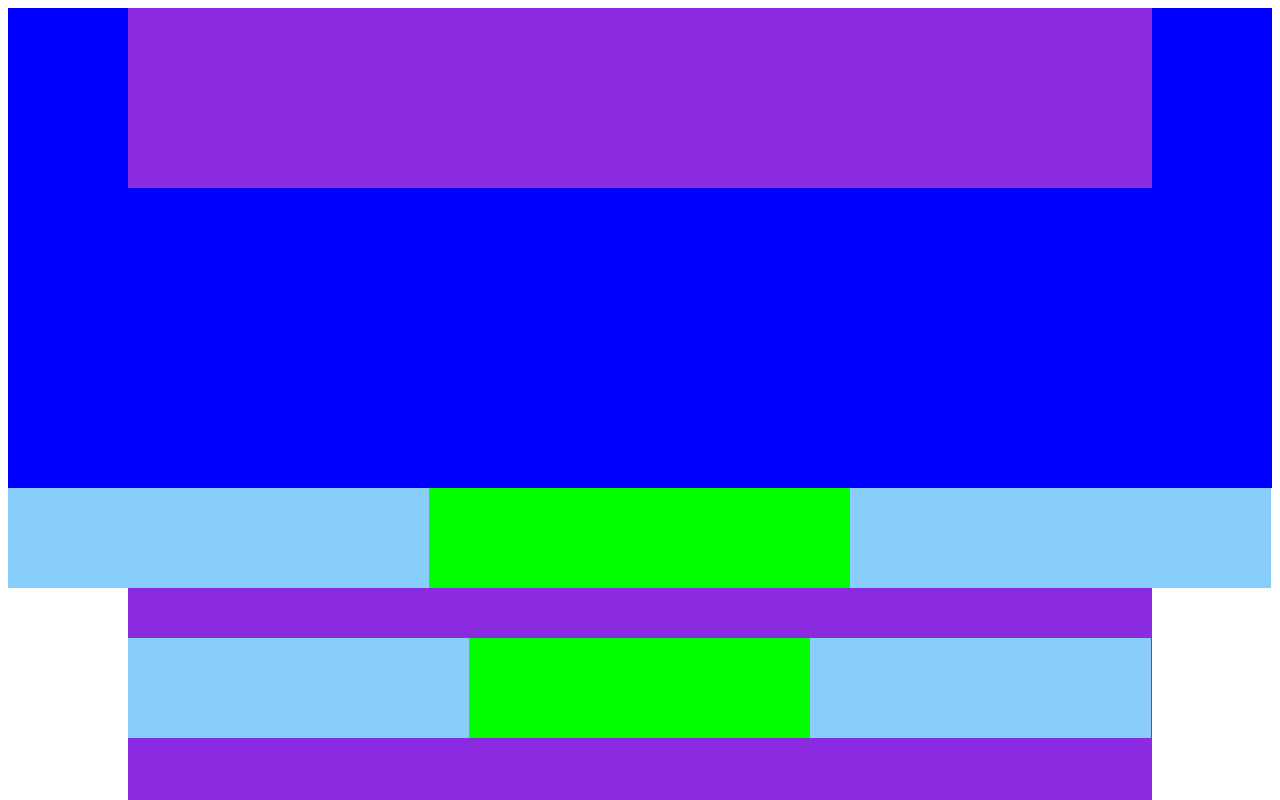
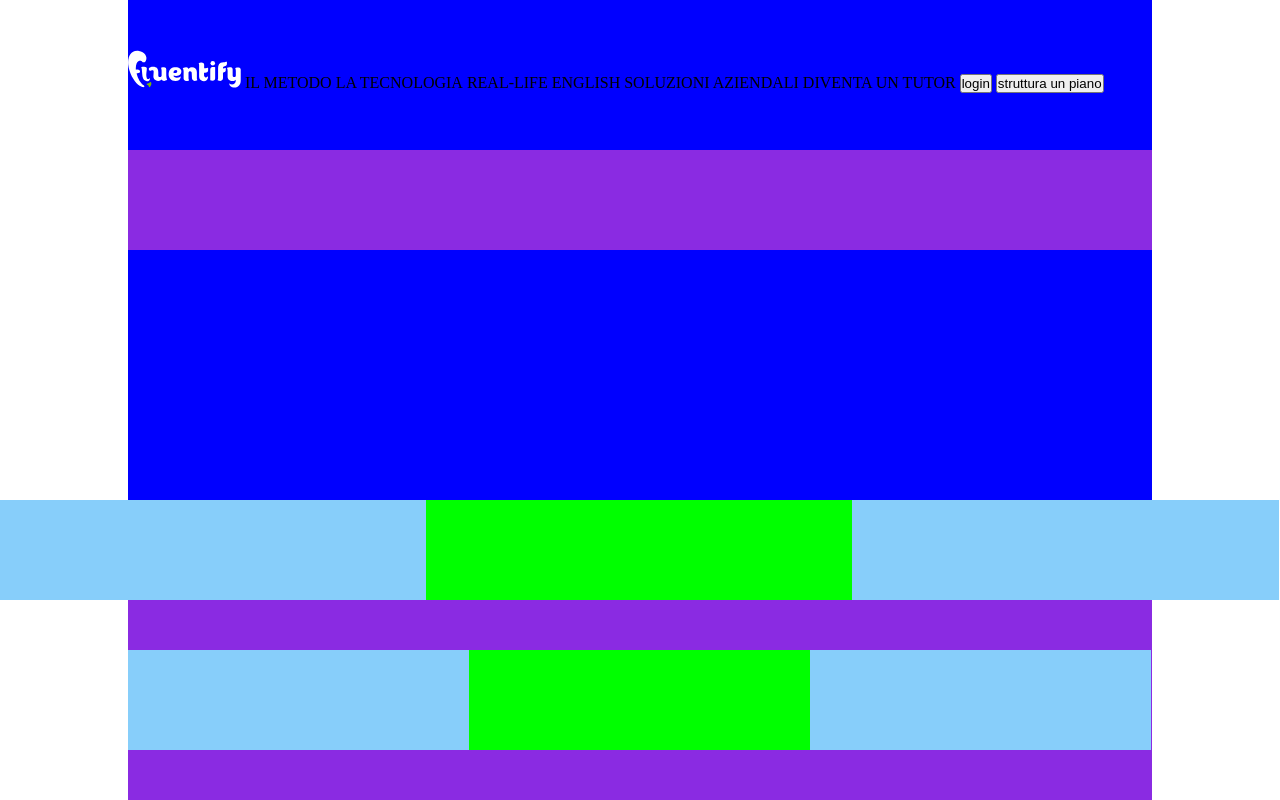
Before and after one commit to Cordovani/html-cssfluentify, a plain HTML site: page index.html in a window 1280 px wide. Shown: the top 800 px of the page. Drawn offline with Linux system fonts and the light colour scheme.

Commit message:
popolazione e style dell'header

```diff
--- a/index.html
+++ b/index.html
@@ -4,20 +4,33 @@
     <meta charset="UTF-8">
     <meta http-equiv="X-UA-Compatible" content="IE=edge">
     <meta name="viewport" content="width=device-width, initial-scale=1.0">
-    <title>Document</title>
+    <title>fluentify</title>
     <link rel="stylesheet" href="style.css">
 </head>
 <body>
 
 
     <header>
-        <div class="section header-section">
-            <nav class="container"></nav>
+        <div class="section header-section container">
+            <img src="img\img\logo.svg" alt="logo fluentify">
+            <nav>
+                <ul>
+                    <li>IL METODO</li>
+                    <li>LA TECNOLOGIA</li>
+                    <li>REAL-LIFE ENGLISH</li>
+                    <li>SOLUZIONI AZIENDALI</li>
+                </ul>
+            </nav>
+            <div class="login">
+                <span>DIVENTA UN TUTOR</span>
+                <button>login</button>
+                <button>struttura un piano</button>
+            </div>
         </div>
     </header>
 
     <main>
-        <article class="section hero-section">
+        <article class="section hero-section container">
             <div class="container"></div>
         </article>
 
--- a/style.css
+++ b/style.css
@@ -1,8 +1,9 @@
 /* reset */
 *{
-
+ padding: 0px;
+ margin: 0px;
+ box-sizing: border-box;
 }
-
 
 .section {
 
@@ -23,6 +24,7 @@
 .header-section {
     background-color: blue;
     height: 80px;
+    font-size: 16px;
 }
 
 .hero-section {
@@ -59,3 +61,15 @@
 .col-2 {
     width: 50%;
 }
+
+li{
+    display: inline-block;
+}
+
+nav {
+    display: inline-block;
+}
+
+.login {
+    display: inline-block;
+}
```
